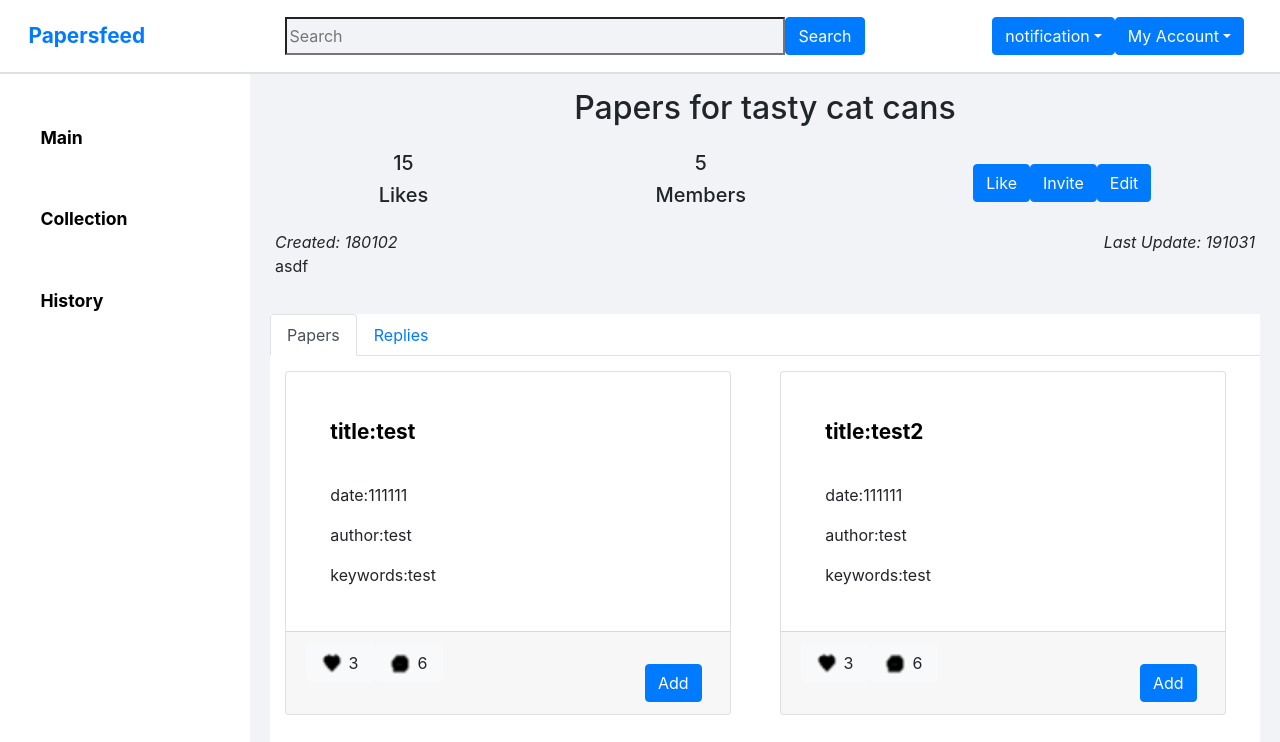
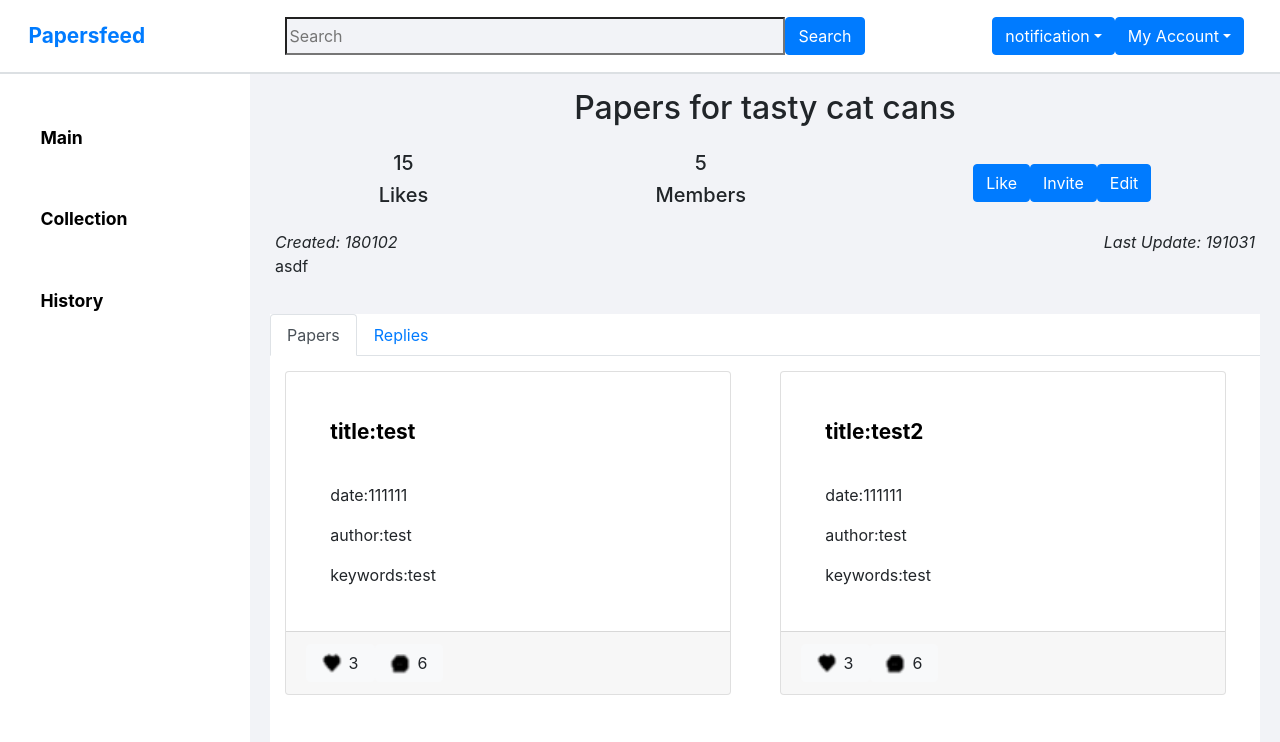
Before and after one commit to swsnu/swpp2019-team3, a React (Create React App) app in the folder frontend/: page /collections/1 in a window 1280 px wide. Shown: the top 742 px of the page. Built offline with nearby package versions, Linux system fonts and the light colour scheme.

Commit message:
add button should not be shown in My Collection Page

```diff
--- a/frontend/src/components/Modal/AddPaperModal/AddPaperModal.css
+++ b/frontend/src/components/Modal/AddPaperModal/AddPaperModal.css
@@ -1,5 +1,5 @@
 .addpaper-open-button {
     margin-top: 5%;
-    margin-left: 20%;
+    margin-right: 80%;
     float: right;
 }
--- a/frontend/src/components/Paper/PaperCard/PaperCard.js
+++ b/frontend/src/components/Paper/PaperCard/PaperCard.js
@@ -4,6 +4,7 @@ import PropTypes from "prop-types";
 import "./PaperCard.css";
 import heart from "../../heart.png";
 import talk from "../../talk.png";
+import { AddPaperModal } from "../..";
 
 class PaperCard extends Component {
     constructor(props) {
@@ -39,6 +40,11 @@ class PaperCard extends Component {
         if (this.props.headerExists) {
             header = <Card.Header>{`${this.props.user} ${this.props.source} this paper.`}</Card.Header>;
         }
+        let addButton = null;
+        if (this.props.addButtonExists) {
+            addButton = <AddPaperModal className="add-button" id={this.props.id} />;
+        }
+
         return (
             <div className="wrapper">
                 <Card className="paper">
@@ -58,7 +64,7 @@ class PaperCard extends Component {
                         <Button variant="light" className="review-button" href={`/paper_id=${this.props.id}`}>
                             <Image src={talk} width={20} height={20} className="talk-image" />{this.props.reviewCount}
                         </Button>
-                        <Button className="add-button">Add</Button>
+                        {addButton}
                     </Card.Footer>
                 </Card>
             </div>
@@ -78,6 +84,7 @@ PaperCard.propTypes = {
     reviewCount: PropTypes.number,
     isLiked: PropTypes.bool,
     headerExists: PropTypes.bool,
+    addButtonExists: PropTypes.bool,
 };
 
 PaperCard.defaultProps = {
@@ -92,6 +99,7 @@ PaperCard.defaultProps = {
     reviewCount: 0,
     isLiked: false,
     headerExists: true,
+    addButtonExists: false,
 };
 
 export default PaperCard;
--- a/frontend/src/containers/Collection/CollectionDetail/CollectionDetail.js
+++ b/frontend/src/containers/Collection/CollectionDetail/CollectionDetail.js
@@ -54,6 +54,7 @@ class CollectionDetail extends Component {
 
     paperCardMaker = (paper) => (
         <PaperCard
+          key={paper.id}
           source={paper.source}
           id={paper.id}
           user={paper.user}
@@ -122,8 +123,8 @@ class CollectionDetail extends Component {
                         </div>
                         <div id="collectionDescription">
                             <div id="date">
-                                <div id="creationDate"><h>Created: {this.props.thisCollection.creationDate}</h></div>
-                                <div id="lastUpdateDate"><h>Last Update: {this.props.thisCollection.lastUpdateDate}</h></div>
+                                <div id="creationDate">Created: {this.props.thisCollection.creationDate}</div>
+                                <div id="lastUpdateDate">Last Update: {this.props.thisCollection.lastUpdateDate}</div>
                             </div>
                             <p id="descriptionBox">{this.props.thisCollection.description}</p>
                         </div>
--- a/frontend/src/containers/Main/Main.js
+++ b/frontend/src/containers/Main/Main.js
@@ -103,6 +103,7 @@ class Main extends Component {
                   keywords={feed.keywords}
                   likeCount={feed.likeCount}
                   reviewCount={feed.reviewCount}
+                  addButtonExists
                 />
             );
         }
```
